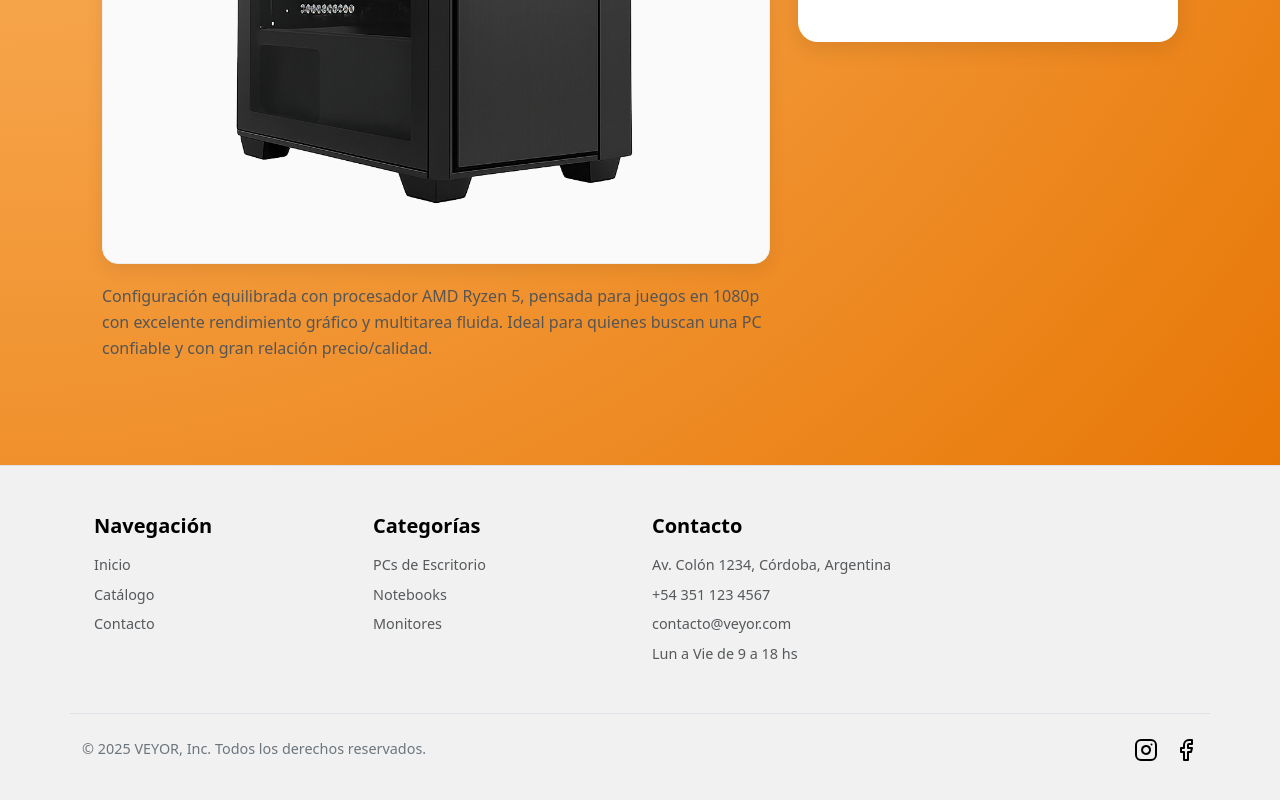
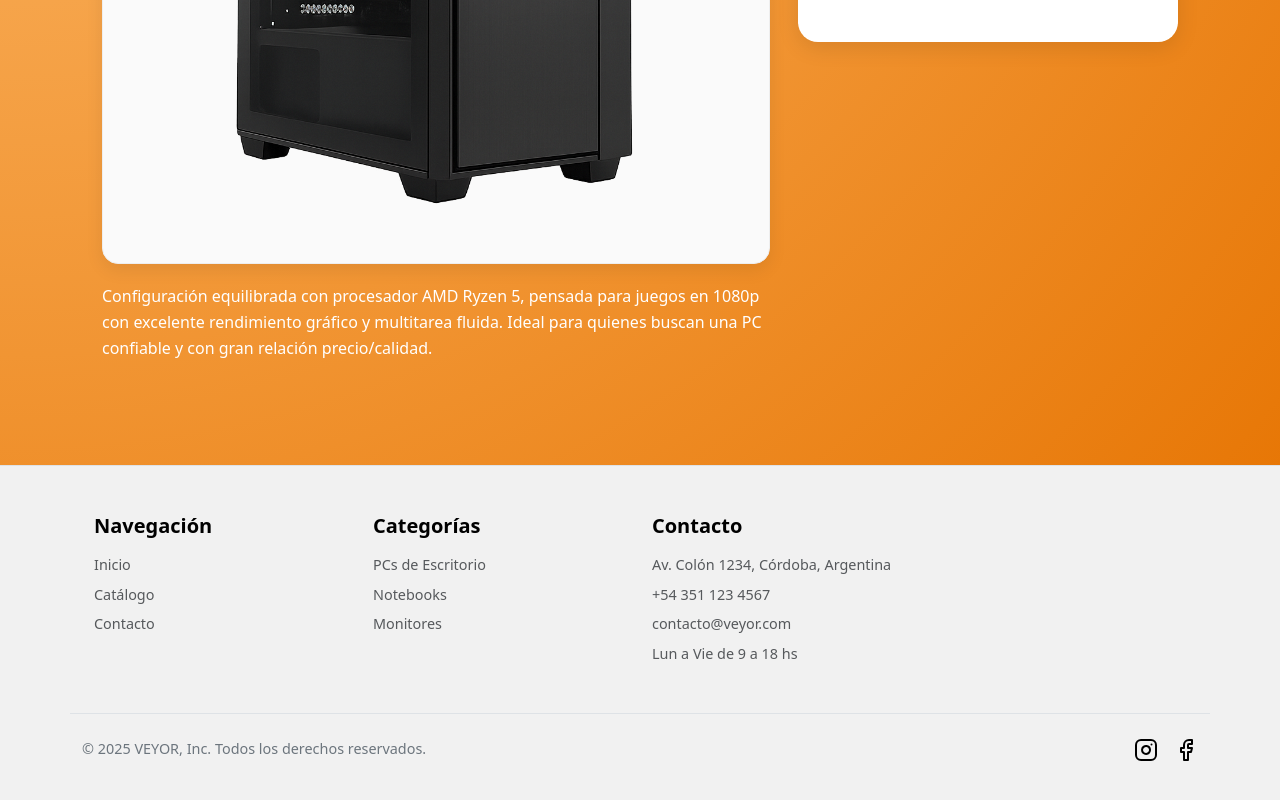
Before and after one commit to pablovenica7/Tech-Ecommerce, a React (Vite) app: page /producto/1 in a window 1280 px wide. Shown: the part 646-1446 px from the top of the page. Built offline with nearby package versions, Linux system fonts and the light colour scheme.

Commit message:
Update index.css

```diff
--- a/src/index.css
+++ b/src/index.css
@@ -217,7 +217,7 @@ footer h5 { color: #000; font-weight: 600; margin-bottom: 1rem; }
 .detalle-imgbox:hover { transform: scale(1.02); }
 
 .detalle-img { width: 100%; height: auto; object-fit: contain; }
-.detalle-desc { margin-top: 20px; color: #555; line-height: 1.6; font-size: 1rem; }
+.detalle-desc { margin-top: 20px; color: white; line-height: 1.6; font-size: 1rem; }
 
 .detalle-info {
   background: var(--card);
```
